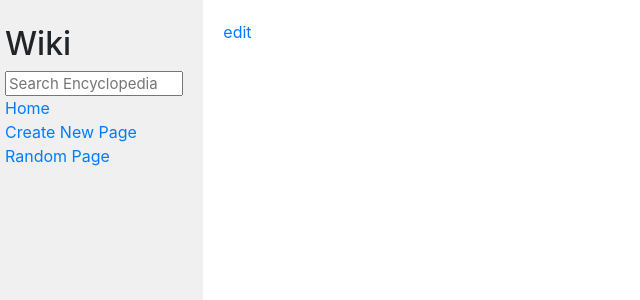
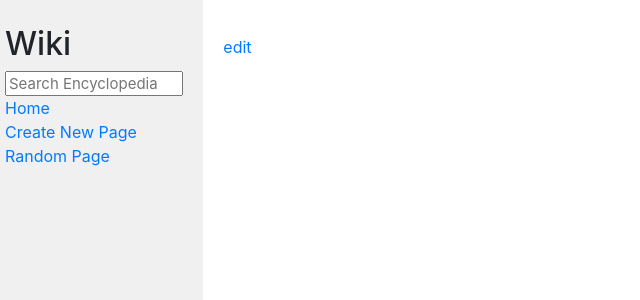
Before and after one commit to juan-jose-bit/wiki, a Django app: template encyclopedia/templates/encyclopedia/entry.html in a window 1280 px wide. Shown: the top 300 px of the page, without its empty margins (0-640 px from the left). Run offline with Django 3.2, Linux system fonts and the light colour scheme; the template is opened without the code that fills it, so the values that code supplies are empty; some libraries are stand-ins or nearby versions.

Commit message:
change link position and appereance in entry page

```diff
--- a/encyclopedia/templates/encyclopedia/entry.html
+++ b/encyclopedia/templates/encyclopedia/entry.html
@@ -2,6 +2,6 @@
 
 {% block title %}{{title}}{% endblock %}
 {% block body %}
-<a href = "{% url 'encyclopedia:edit' title %}">edit</a>
 {{entry | safe}}
+<a style = "margin-top:15px; display:inline-block" href = "{% url 'encyclopedia:edit' title %}">edit</a>
 {% endblock %}
```
Also changed, not shown: db.sqlite3.
